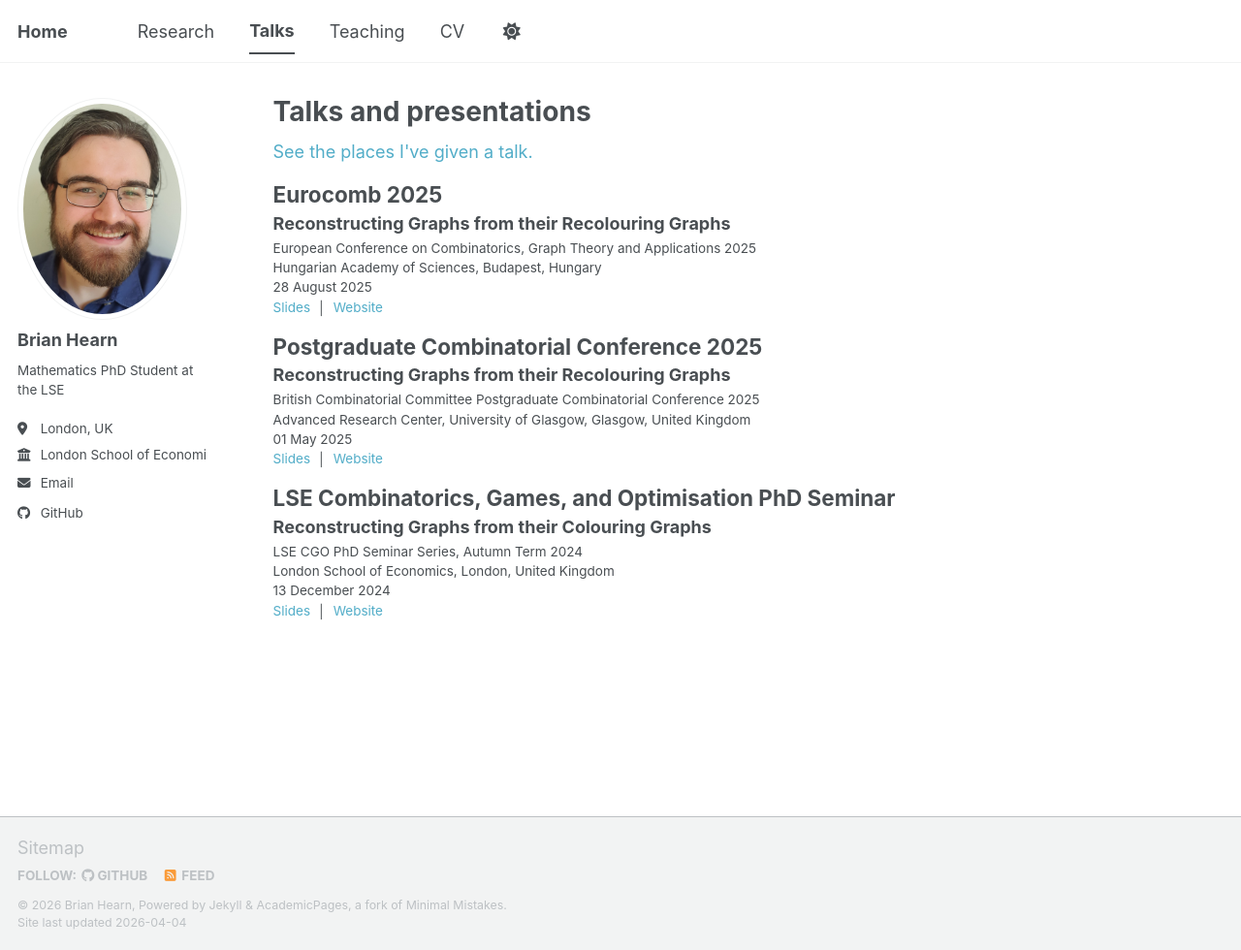
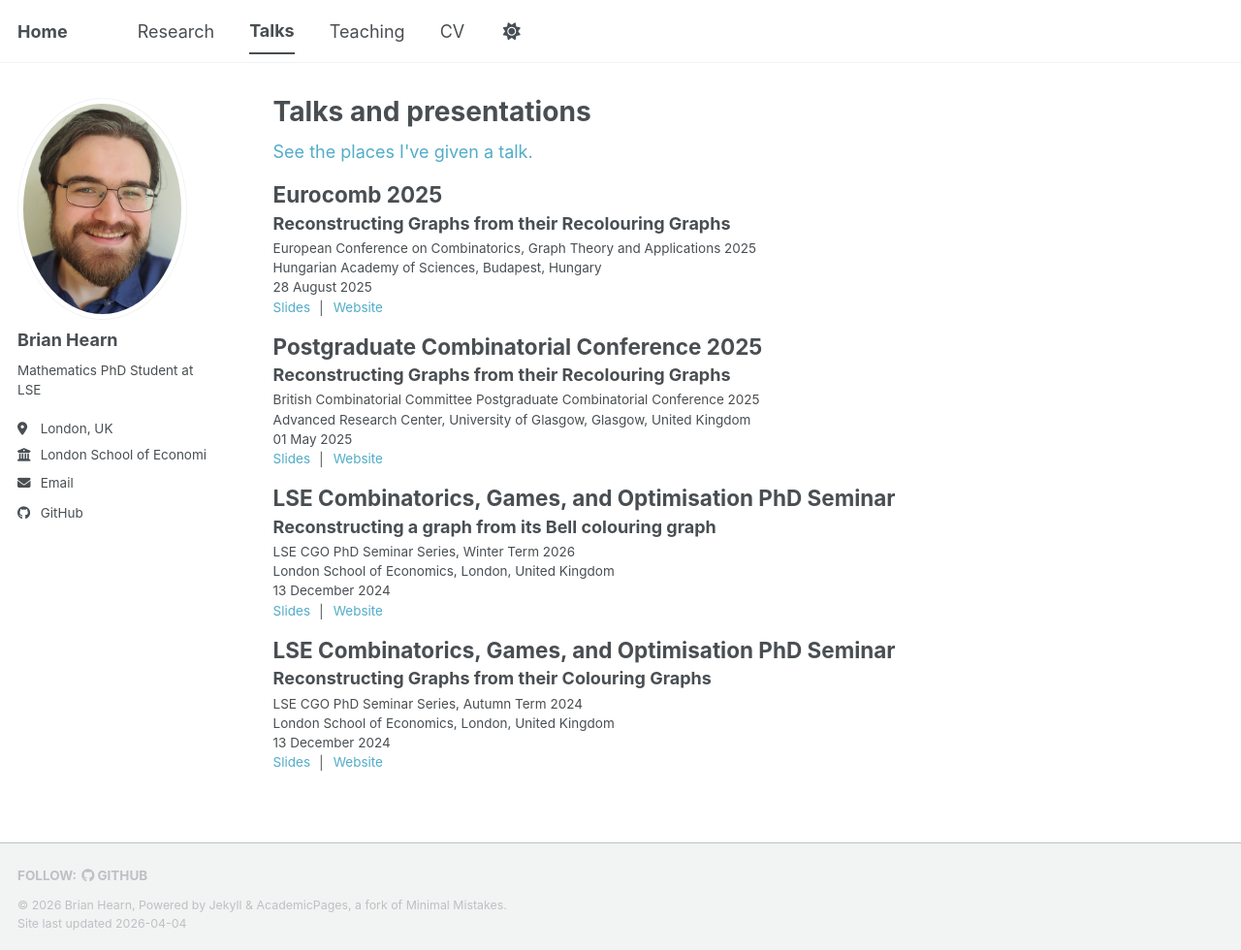
Before and after one commit to brian-hearn/brian-hearn.github.io, a Jekyll site: the page built from _pages/talks.html, in a window 1280 px wide and 980 px high. Shown: the whole window at 97% size. Built offline with Jekyll 4.4.1, drawn with Linux system fonts in a browser that asks for light colours; a script bundle is joined from its source files by our own code; library files that are not in the unit come from our copies.

Commit message:
feat: added 2026 talk

```diff
--- a/_config.yml
+++ b/_config.yml
@@ -26,7 +26,7 @@ author:
   avatar           : "profile.jpg"
   name             : "Brian Hearn"
   pronouns         : # example: "she/her"
-  bio              : "Mathematics PhD Student at the LSE"
+  bio              : "Mathematics PhD Student at LSE"
   location         : "London, UK"
   employer         : "London School of Economics"
   uri              : # URL
@@ -125,7 +125,7 @@ staticman:
       options:
         format           : "iso8601" # "iso8601" (default), "timestamp-seconds", "timestamp-milliseconds"
 atom_feed:
-  hide                   : false     # change to true to hide the RSS feed in the footer
+  hide                   : true     # change to true to hide the RSS feed in the footer
   path                   : # blank (default) uses feed.xml
 
 
--- a/_includes/footer/custom.html
+++ b/_includes/footer/custom.html
@@ -1,6 +1,7 @@
 <!-- start custom footer snippets -->
 
-<a href="/sitemap/">Sitemap</a>
+<!-- Uncomment to include sitemap link in footer: -->
+<!-- <a href="/sitemap/">Sitemap</a> -->
 
 <!-- Support for MatJax -->
 <script defer src="https://cdnjs.cloudflare.com/polyfill/v3/polyfill.min.js?features=es6"></script>
--- /dev/null
+++ b/_talks/2026-03-13-talk.md
@@ -0,0 +1,17 @@
+---
+title: "LSE Combinatorics, Games, and Optimisation PhD Seminar"
+subtitle: "Reconstructing a graph from its Bell colouring graph"
+conference: "LSE CGO PhD Seminar Series, Winter Term 2026"
+# type: "Talk"
+type: false
+permalink: /talks/2024-12-13-talk
+venue: "London School of Economics"
+date: 2024-12-13
+location: "London, United Kingdom"
+links:
+  - title: Slides
+    url: /files/talks/March_2026_Talk_Slides.pdf
+    base: true
+  - title: Website
+    url: https://www.lse.ac.uk/Mathematics/Events-and-Seminars/Seminar-and-PhD-Seminar-on-Combinatorics-Games-and-Optimisation
+---
```
Also changed, not shown: 1 other file.
